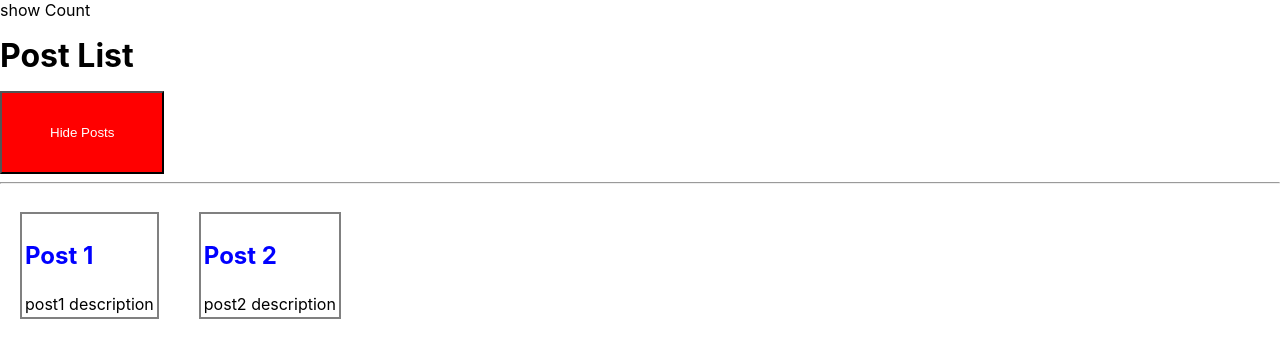
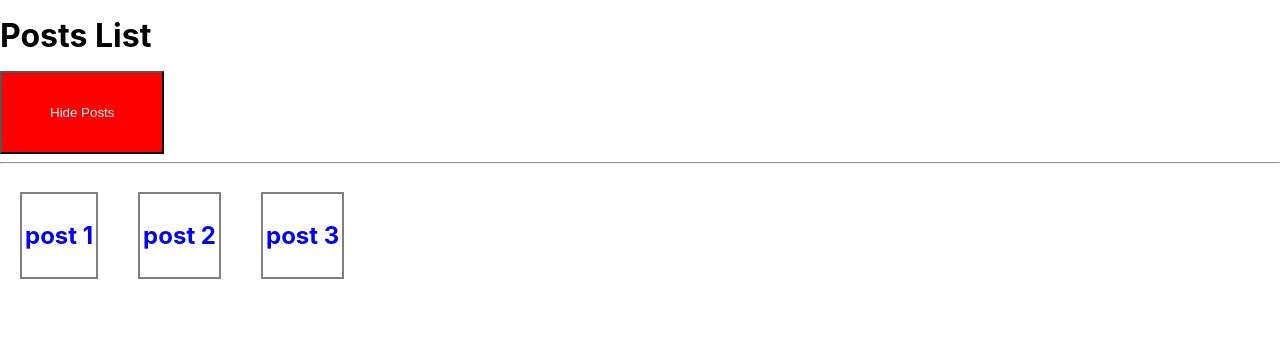
Before and after one commit to ChandareLC/ReactTutorials, a React (Create React App) app in the folder my-app/: page / in a window 1280 px wide. Shown: the top 358 px of the page. Built offline with nearby package versions, Linux system fonts and the light colour scheme.

Commit message:
Output the lists of data and keys using the Forloop and Map in the React

```diff
--- a/my-app/src/Component/Post/post.js
+++ b/my-app/src/Component/Post/post.js
@@ -1,50 +1,96 @@
 import {Component} from "react";
 import SinglePost from "../SinglePost/singlePost";
 
-class Post extends Component {
+class Posts extends Component {
     state = {
         posts: [
-            {title:'Post 1', description:'post1 description'},
-            {title:'Post 2', description:'post2 description'},
+            {
+                id: '1',
+                title: 'post 1',
+                description: 'post1 description 1',
+            },
+            {
+                id: '2',
+                title: 'post 2',
+                description: 'post1 description 2',
+            },
+            {
+                id: '3',
+                title: 'post 3',
+                description: 'post1 description 2',
+            },
         ],
-        postTitle:'Post List',
+
+        postTitle: 'Posts List',
         showPosts: true,
-        count: true,
+        count: false,
     };
 
-    togglePostsHandler = () =>{
+    togglePostsHandler = () => {
         this.setState({
-            showPosts: !this.state.showPosts
-        })
+            showPosts: !this.state.showPosts,
+        });
+    };
+
+    getPosts() {
+        if (!this.state.showPosts) return null;
+
+        // let posts = this.state.posts.map((post) => (
+        //     <SinglePost
+        //         title={post.title}
+        //         description={post.description}
+        //     />
+        // ));
+
+        let posts = [];
+
+        for (let post of this.state.posts) {
+            posts.push(
+                <SinglePost
+                    title={post.title}
+                    description={post.description}
+                />,
+            );
         }
-    getPosts(){
-        if (!this.state.showPosts) return null;
         return (
+            <div style={{
+                display:"flex",
+            }}>
+                {this.state.posts.map((post, index) => {
+                    return (
+                        <SinglePost
+                            key={post.id}
+                            title={post.title}
+                            description={post.description}
+                        />
+                    );
+                })}
+            </div>
+        );
+    }
+
+    render() {
+        let posts = null;
+
+        if (this.state.showPosts) {
+            posts = (
                 <div style={{
                     display:"flex",
                 }}>
                     <SinglePost
                         title={this.state.posts[0].title}
-                    decription={this.state.posts[0].description}
+                        description={this.state.posts[0].description}
                     />
                     <SinglePost
                         title={this.state.posts[1].title}
-                    decription={this.state.posts[1].description}
+                        description={this.state.posts[1].description}
                     />
                 </div>
-        )
+            );
         }
-
-
-    render() {
-        let posts = null;
-        if(this.state.showPosts){
-
-        }
-
-        return(
-            <div >
-                <div>{this.state.count !==0 && 'show Count'}</div>
+        return (
+            <div>
+                <div>{this.state.count && 'show Count'}</div>
                 <h2  style={{
                     fontSize:"xx-large",
                     marginTop: "1rem",
@@ -58,17 +104,20 @@ class Post extends Component {
                         paddingRight:"3rem",
                         paddingTop:"2rem",
                         paddingBottom:"2rem"
-                   }} onClick={this.togglePostsHandler}>{
-                       this.state.showPosts
-                       ? 'Hide Posts' :
-                       'Show Posts'
-                   }</button>
+                    }}
+                            onClick={this.togglePostsHandler}
+
+                    >
+                        {this.state.showPosts
+                            ? 'Hide Posts'
+                            : 'Show Posts'}
+                    </button>
                 </div>
-                <hr/>
+                <hr />
                 {this.getPosts()}
             </div>
-        )
+        );
     }
 }
 
-export default Post
+export default Posts;
```
Lines whose indentation alone changed are shown as unchanged.
